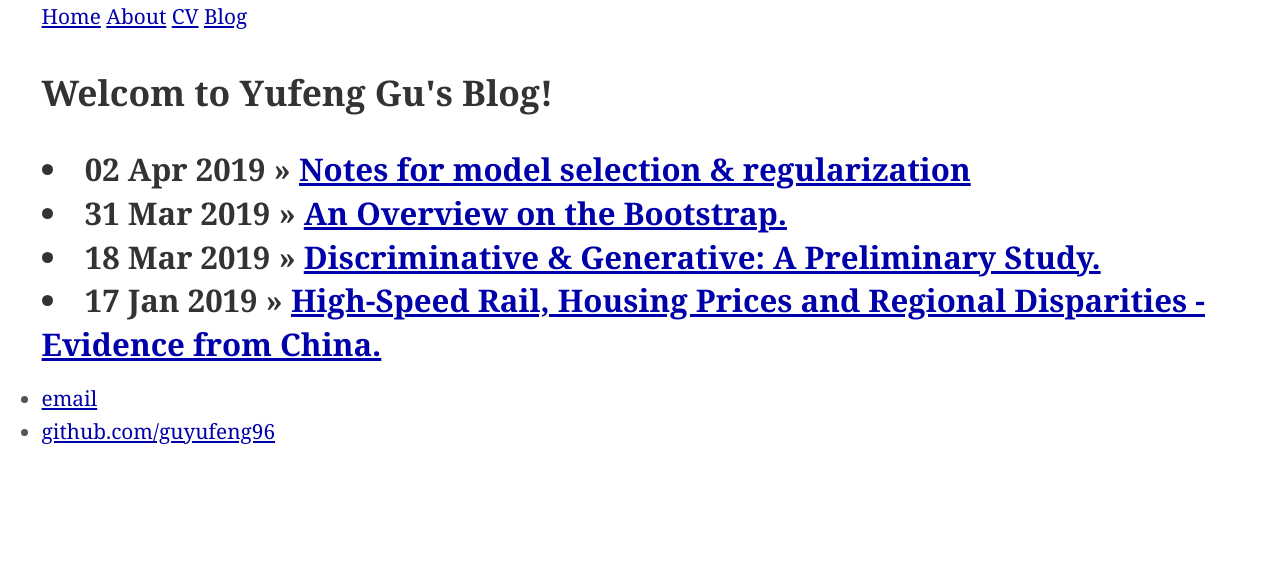
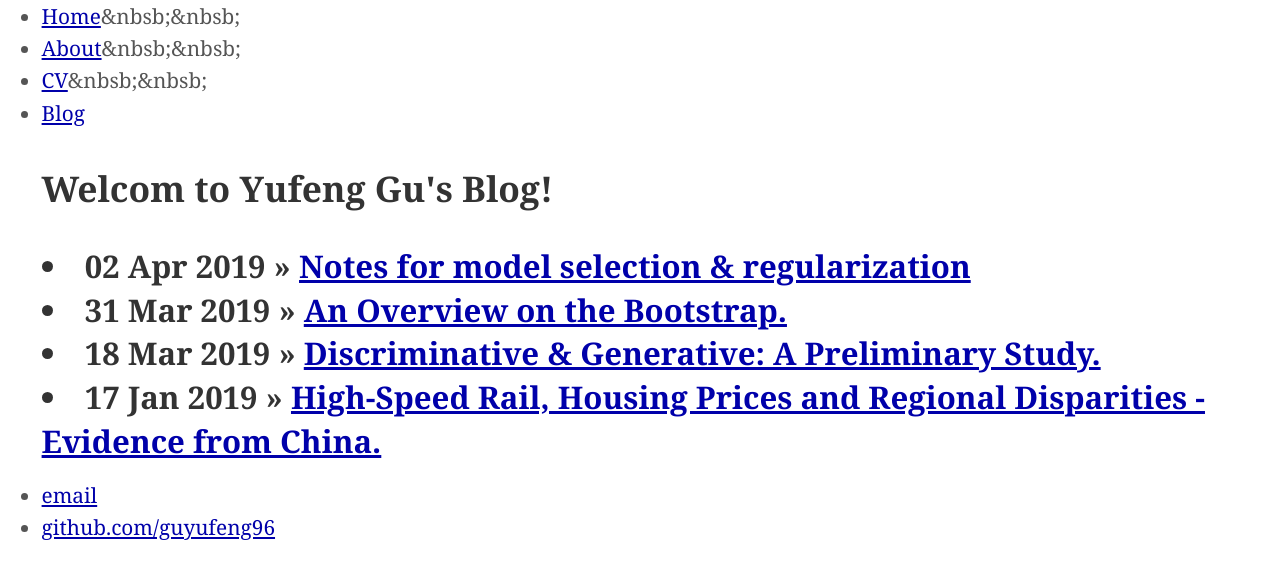
Before and after one commit to guyufeng96/guyufeng.github.io, a Jekyll site: the page built from blog/index.html, in a window 1280 px wide. Shown: the top 579 px of the page. Built offline with Jekyll 4.4.1, drawn with Linux system fonts in a browser that asks for light colours.

Commit message:
Update default.html

```diff
--- a/_layouts/default.html
+++ b/_layouts/default.html
@@ -8,10 +8,10 @@
 		<body>
 			<nav>
 	    		<ul>
-	        		<a href="/">Home</a>
-				<a href="/about">About</a>
-	        		<a href="/cv">CV</a>
-	        		<a href="/blog">Blog</a>
+	        		<li><a href="/">Home</a>&nbsb;&nbsb;
+				<li><a href="/about">About</a>&nbsb;&nbsb;
+	        		<li><a href="/cv">CV</a>&nbsb;&nbsb;
+	        		<li><a href="/blog">Blog</a>
 	    		</ul>
 			</nav>
 			<div class="container">
```
